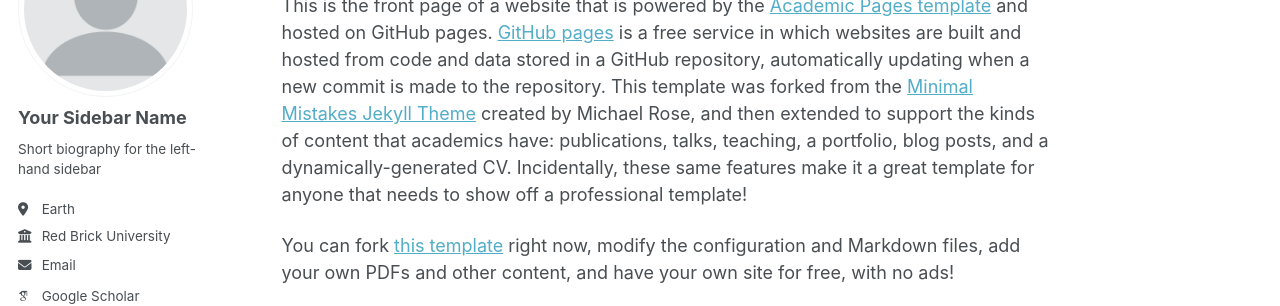
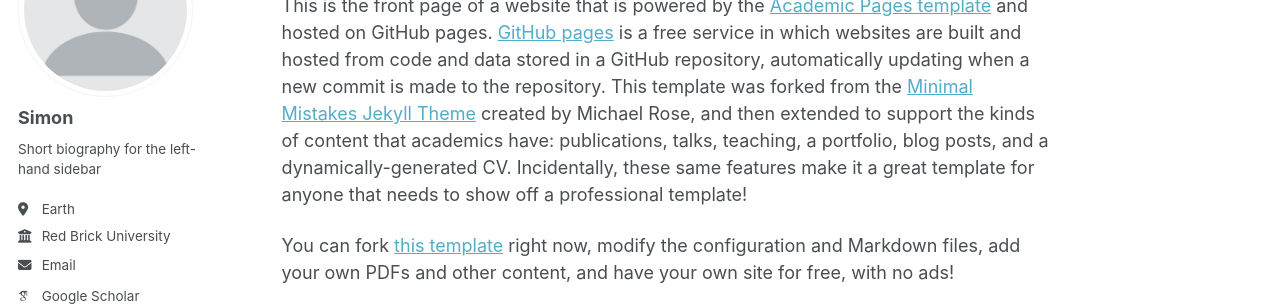
Before and after one commit to PA-Simon/page, a Jekyll site: the page built from _pages/about.md, in a window 1280 px wide. Shown: the part 179-485 px from the top of the page. Built offline with Jekyll 4.4.1, drawn with Linux system fonts in a browser that asks for light colours; some web fonts are replaced; a script bundle is joined from its source files by our own code; library files that are not in the unit come from our copies.

Commit message:
Update _config.yml

```diff
--- a/_config.yml
+++ b/_config.yml
@@ -24,7 +24,7 @@ repository               : "academicpages/academicpages.github.io"
 author:
   # Biographic information
   avatar           : "profile.png"
-  name             : "Your Sidebar Name"
+  name             : "Simon"
   pronouns         : # example: "she/her"
   bio              : "Short biography for the left-hand sidebar"
   location         : "Earth"
```
